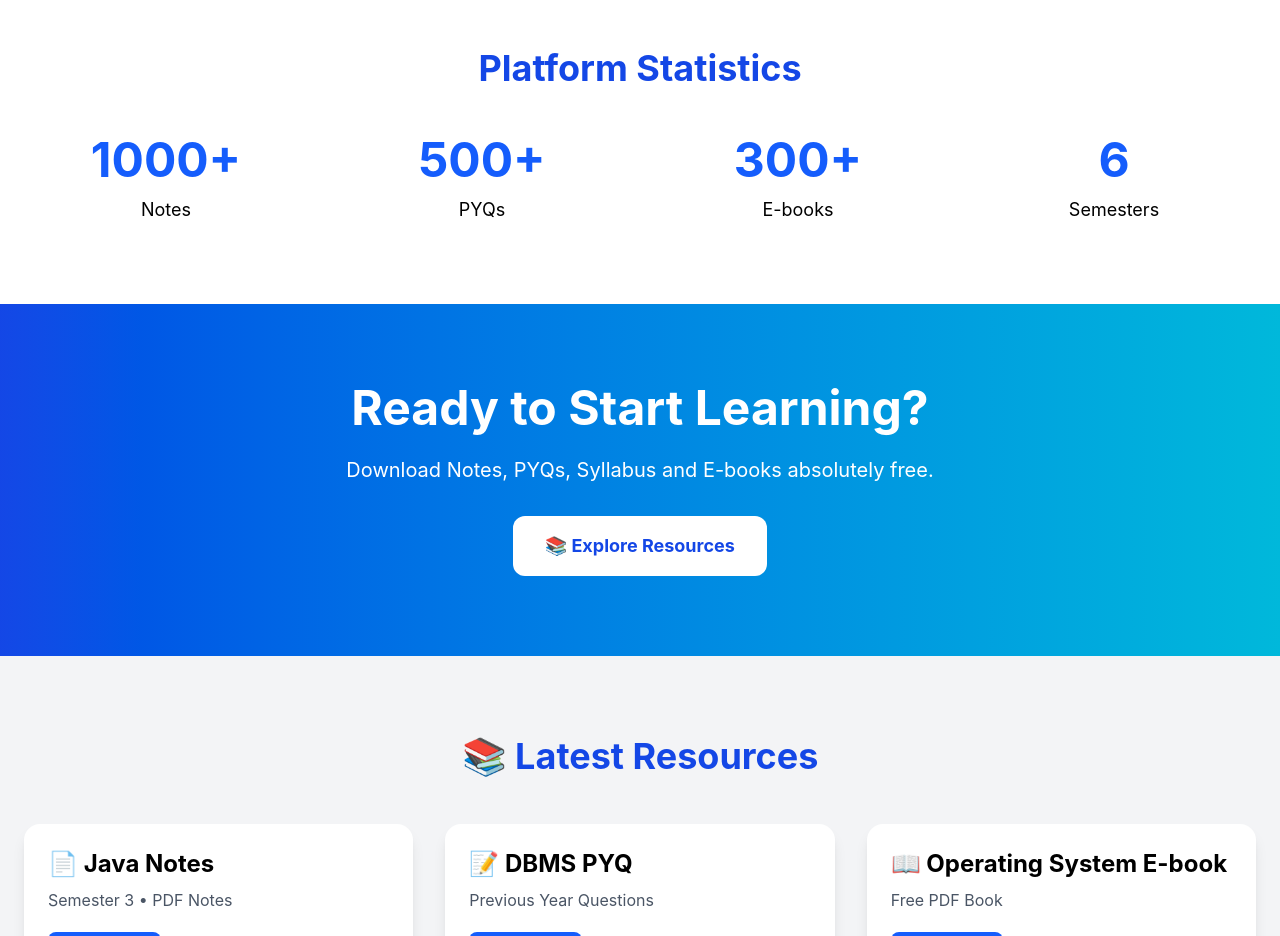
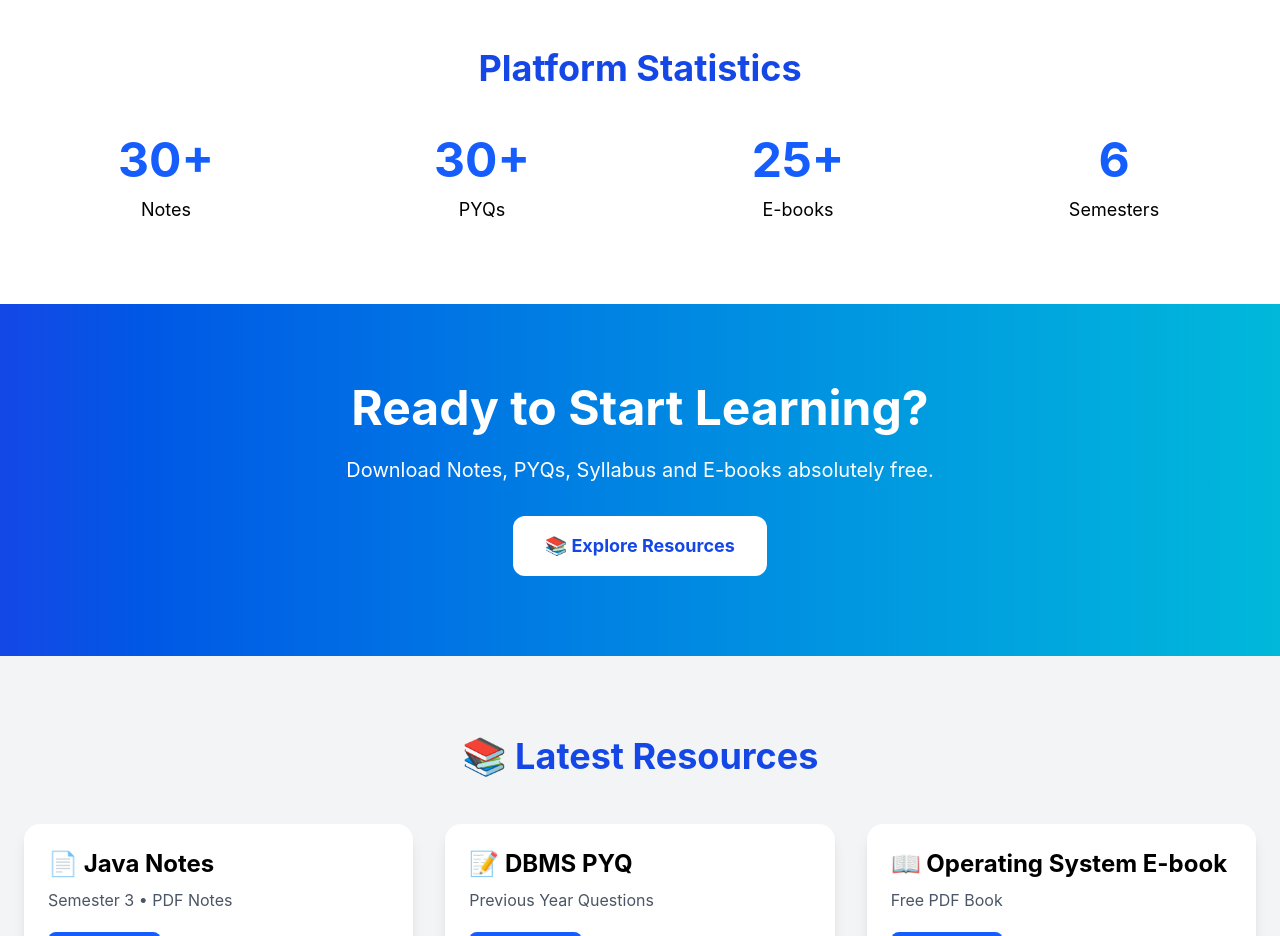
Before and after one commit to kumarabhiraj05981-dot/Student-Resources-Hub-Production, a React (Vite) app in the folder frontend/: page / in a window 1280 px wide. Shown: the part 1040-1976 px from the top of the page. Built offline with nearby package versions, Linux system fonts and the light colour scheme.

Commit message:
Fix Vercel React Router routes

```diff
--- a/frontend/src/pages/Home.tsx
+++ b/frontend/src/pages/Home.tsx
@@ -89,17 +89,17 @@ export default function Home() {
     <div className="grid grid-cols-2 md:grid-cols-4 gap-8">
 
       <div className="text-center">
-        <h3 className="text-5xl font-bold text-blue-600">1000+</h3>
+        <h3 className="text-5xl font-bold text-blue-600">30+</h3>
         <p className="mt-3 text-lg">Notes</p>
       </div>
 
       <div className="text-center">
-        <h3 className="text-5xl font-bold text-blue-600">500+</h3>
+        <h3 className="text-5xl font-bold text-blue-600">30+</h3>
         <p className="mt-3 text-lg">PYQs</p>
       </div>
 
       <div className="text-center">
-        <h3 className="text-5xl font-bold text-blue-600">300+</h3>
+        <h3 className="text-5xl font-bold text-blue-600">25+</h3>
         <p className="mt-3 text-lg">E-books</p>
       </div>
 
```
